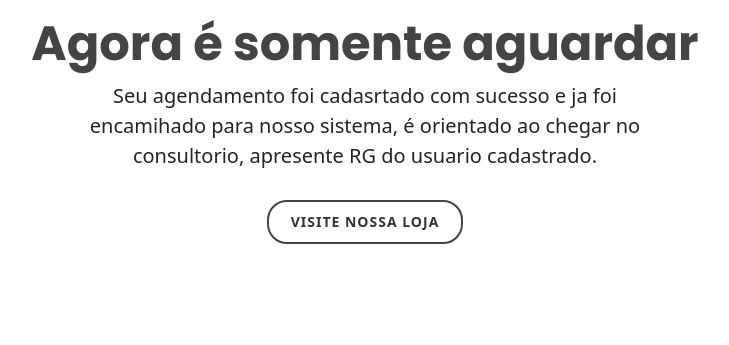
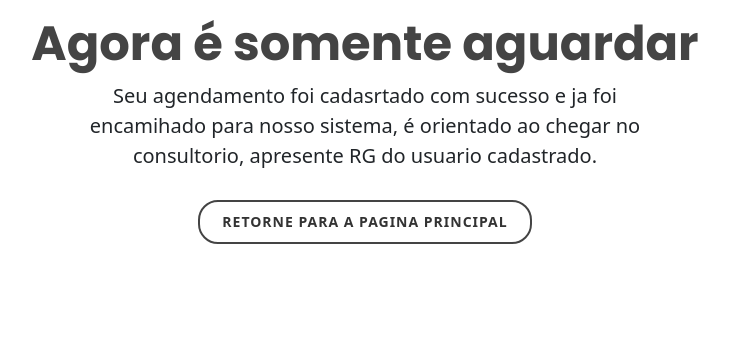
Before and after one commit to Felipe9622/ecommerce_petshop, a Django app: page /sucesso/ in a window 1280 px wide. Shown: the part 598-943 px from the top of the page, without its empty margins (275-1004 px from the left). Run offline with Django 3.2, Linux system fonts and the light colour scheme; some libraries are stand-ins or nearby versions.

Commit message:
acrecentando rota ao logo

```diff
--- a/petshop/tasks/templates/base.html
+++ b/petshop/tasks/templates/base.html
@@ -28,7 +28,7 @@
       <div class="px-1 py-2 bg-dark text-white">
          <div class="container">
             <div class="d-flex flex-wrap align-items-center justify-content-center justify-content-lg-start">
-               <a href="#" class="d-flex align-items-center my-2 my-lg-0 me-lg-auto text-white text-decoration-none">
+               <a href="{% url 'usuario' %}" class="d-flex align-items-center my-2 my-lg-0 me-lg-auto text-white text-decoration-none">
                   <svg class="bi me-2" width="40" height="32" role="img" aria-label="Bootstrap">
                      <img src="https://img.icons8.com/external-photo3ideastudio-lineal-color-photo3ideastudio/64/000000/external-pet-shop-pet-shop-photo3ideastudio-lineal-color-photo3ideastudio.png"/>
                   </svg>
--- a/petshop/tasks/templates/tasks/sucesso.html
+++ b/petshop/tasks/templates/tasks/sucesso.html
@@ -20,7 +20,7 @@
         <div class="col-lg-6 mx-auto">
             <p class="lead mb-4">Seu agendamento foi cadasrtado com sucesso e ja foi encamihado para nosso sistema,
             é orientado ao chegar no consultorio, apresente RG do usuario cadastrado.</p>
-            <a href="/accounts/register" class="button button-border button-circle button-dark">Visite nossa loja</a>
+             <a href="{% url 'usuario' %}" class="button button-border button-circle button-dark">Retorne para a pagina principal</a>
         </div>
     </div>
 </section>
```
Also changed, not shown: petshop/db.sqlite3.
